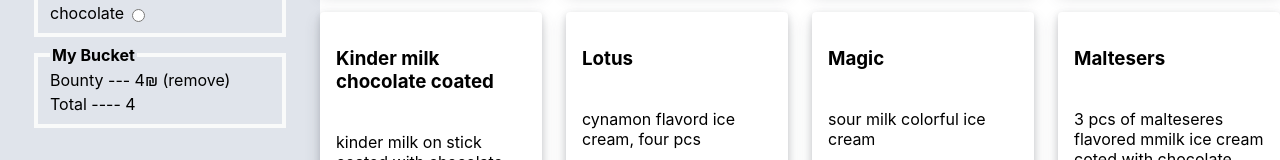
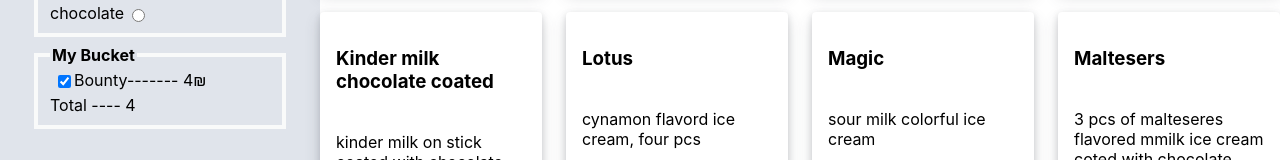
Before and after one commit to WebAhead8/Blueberries-Shop, a React (Create React App) app in the folder blueberries/: page / in a window 1280 px wide. Both pictures are taken after a click on the picture 496 px from the left and 492 px from the top of the page. Shown: the part 550-710 px from the top of the page. Built offline with nearby package versions, Linux system fonts and the light colour scheme.

Commit message:
remove product

```diff
--- a/blueberries/src/MyBucket/MyBucket.js
+++ b/blueberries/src/MyBucket/MyBucket.js
@@ -2,14 +2,24 @@
 
 
 
-function MyBucket({ myBucket }) {
+function MyBucket({ myBucket,setMyBucket }) {
     const{myBucketProducts,myBucketPrice}=myBucket;
-    console.log(myBucket)
+
+
   return (
     <fieldset>
       <legend>My Bucket</legend>
-      {myBucketProducts.map(product => (
-          <label>{product.productName} --- {product.price}₪  <span>(remove)</span></label>
+      {myBucketProducts.map((product,i) => (
+        <label><input
+        type="checkbox"
+        checked={true}
+        onChange={(event) => {
+            const result=myBucketProducts.filter((product,index)=>  index!==i);
+            setMyBucket(result,myBucketPrice-product.price);
+        }}
+        />
+        {product.productName}------- {product.price}₪
+        </label>
       ))}
       <label>Total ---- {myBucketPrice}</label>
     </fieldset>
--- a/blueberries/src/Store/Store.js
+++ b/blueberries/src/Store/Store.js
@@ -22,7 +22,7 @@
             setPriceFilter={setPriceFilter}
           />
           <CategoryFilter catFilter={catFilter} setCatFilter={setCatFilter} />
-          <MyBucket myBucket={myBucket} />
+          <MyBucket myBucket={myBucket} setMyBucket={setMyBucket}/>
         </form>
       </section>
       <section className='products'>
```
